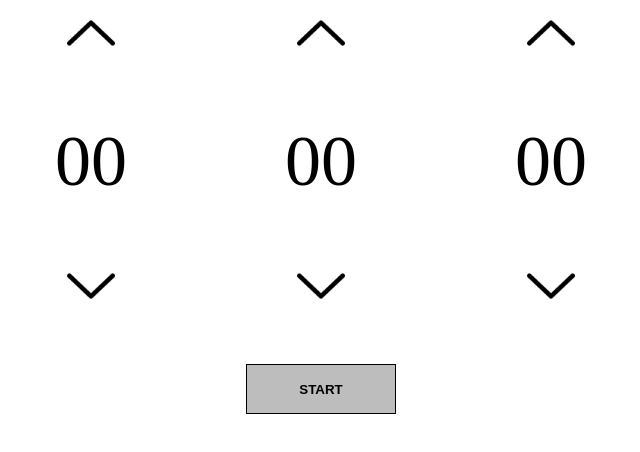
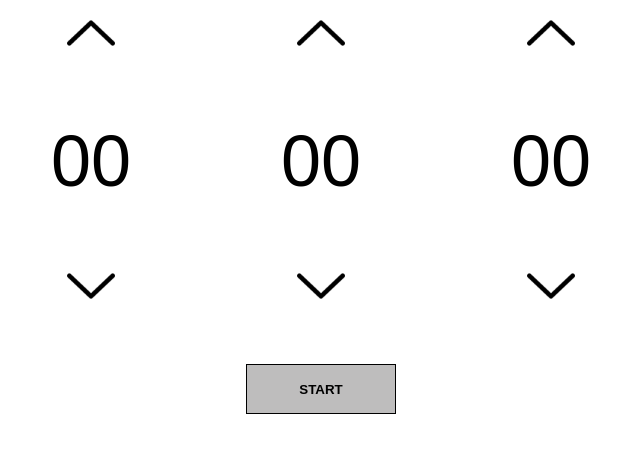
Before and after one commit to Qkston/qkston.github.io, a plain HTML site: page js-projects/countdown-timer/index.html in a window 1280 px wide. Shown: the full height of the page, 334-974 px from the left. Drawn offline with Linux system fonts and the light colour scheme.

Commit message:
corrected fonts on page (*countdown-timer)

```diff
--- a/js-projects/countdown-timer/index.html
+++ b/js-projects/countdown-timer/index.html
@@ -8,6 +8,11 @@
 
 		<!-- Favicon -->
 		<link rel="shortcut icon" href="img/stopwatch.png" type="image/x-icon" />
+
+		<!-- Fonts -->
+		<link rel="preconnect" href="https://fonts.googleapis.com" />
+		<link rel="preconnect" href="https://fonts.gstatic.com" crossorigin />
+		<link href="https://fonts.googleapis.com/css2?family=Montserrat:ital,wght@0,400;1,700&display=swap" rel="stylesheet" />
 
 		<!-- Styles -->
 		<link rel="stylesheet" href="style.css" />
--- a/js-projects/countdown-timer/style.css
+++ b/js-projects/countdown-timer/style.css
@@ -1,3 +1,7 @@
+* {
+	font-family: "Moncerrat", sans-serif;
+}
+
 .wrap {
 	display: grid;
 	justify-content: center;
@@ -70,7 +74,6 @@ button:hover {
 	background: #bebdbd;
 	border: 1px solid #000;
 
-	font-family: "Moncerrat", sans-serif;
 	font-weight: 700;
 	text-transform: uppercase;
 }
```
